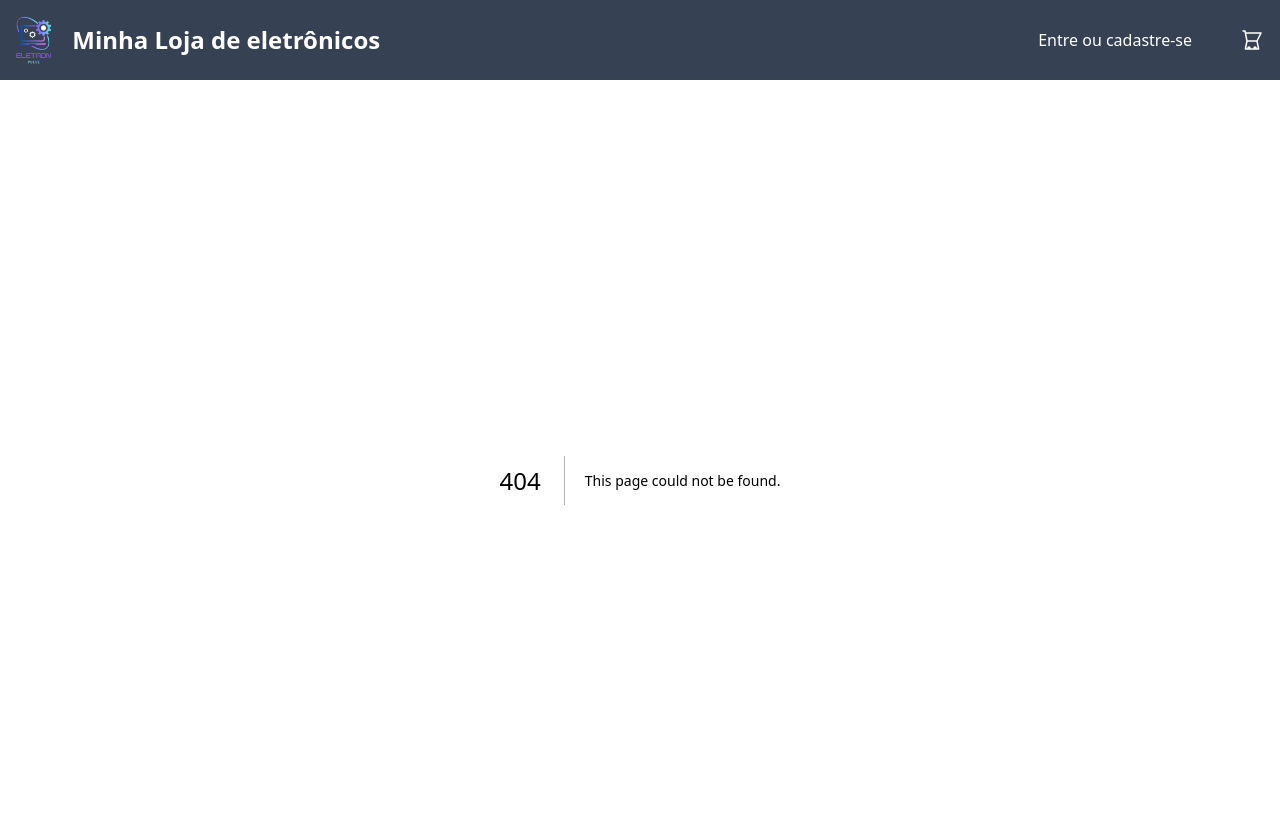
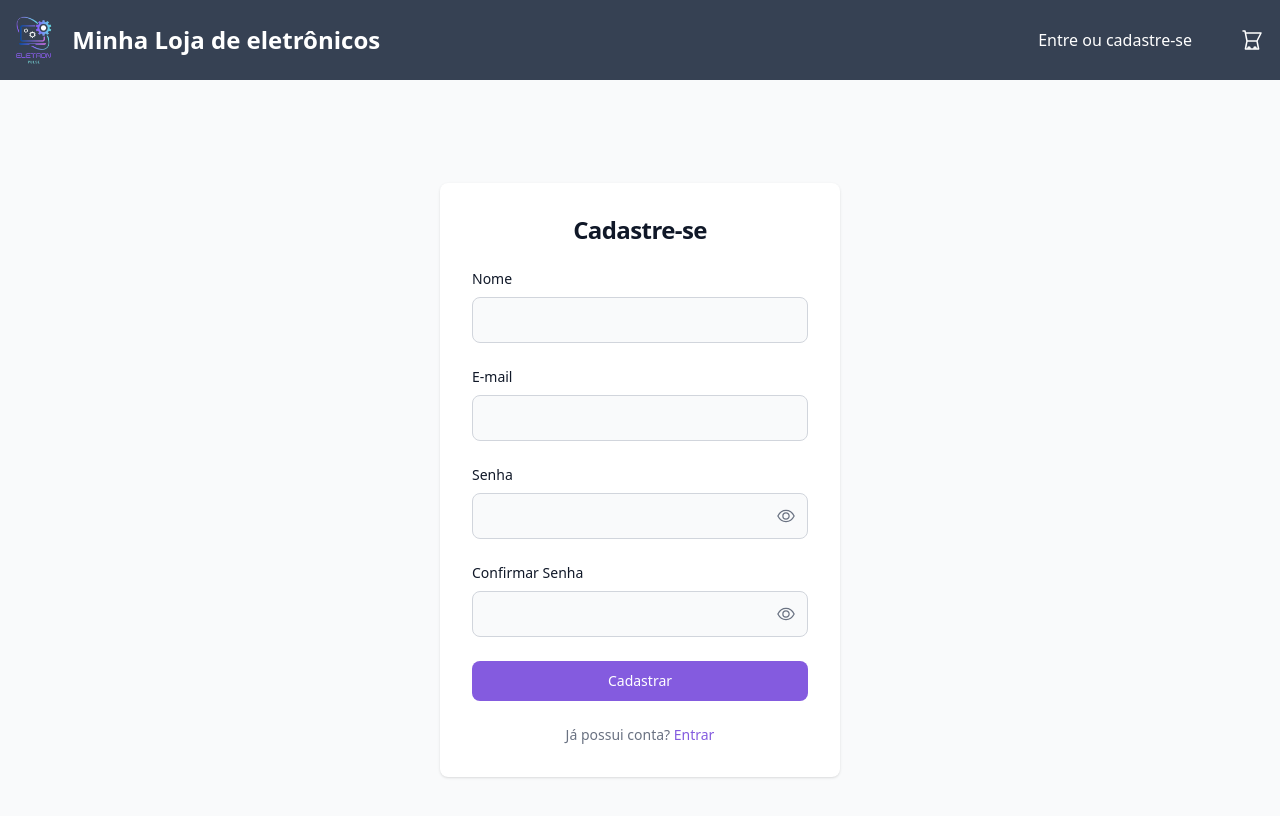
Before and after one commit to Eletron-Pulse/Front, a Next.js app: page /cadastrar-cliente in a window 1280 px wide. Before the commit this address had no page. Shown: the top 816 px of the page. Built offline with nearby package versions, Linux system fonts and the light colour scheme.

Commit message:
feat: tela de cadastro de clientes

```diff
--- /dev/null
+++ b/src/app/cadastrar-cliente/page.tsx
@@ -0,0 +1,121 @@
+"use client"
+import { useForm } from "react-hook-form"
+import { toast } from "sonner"
+import { useRouter } from "next/navigation"
+import { useState } from "react"
+
+interface Inputs {
+  nome: string
+  email: string
+  senha: string
+  confirmarSenha: string
+}
+
+export default function CadastrarCliente() {
+  const { register, handleSubmit, reset, watch } = useForm<Inputs>()
+  const router = useRouter()
+  const [showPassword, setShowPassword] = useState(false)
+  const [showConfirmPassword, setShowConfirmPassword] = useState(false)
+
+  async function onSubmit(data: Inputs) {
+    if (data.senha !== data.confirmarSenha) {
+      toast.error("As senhas não coincidem!")
+      return
+    }
+    try {
+      const response = await fetch(`${process.env.NEXT_PUBLIC_URL_API}/clientes`, {
+        method: "POST",
+        headers: { "Content-Type": "application/json" },
+        body: JSON.stringify({ nome: data.nome, email: data.email, senha: data.senha })
+      })
+      const resData = await response.json()
+      if (response.ok) {
+        toast.success(resData.mensagem || "Cadastro realizado com sucesso!")
+        reset()
+        setTimeout(() => router.push("/login"), 1500)
+      } else {
+        toast.error(resData.erro || "Erro ao cadastrar cliente")
+      }
+    } catch (error) {
+      toast.error("Erro ao cadastrar. Tente novamente.")
+    }
+  }
+
+  return (
+    <section className="bg-gray-50 dark:bg-gray-900 min-h-screen flex items-center justify-center">
+      <div className="flex flex-col items-center px-6 py-8 mx-auto w-full max-w-md">
+        <div className="w-full bg-white rounded-lg shadow dark:border dark:bg-gray-800 dark:border-gray-700">
+          <div className="p-6 space-y-4 md:space-y-6 sm:p-8">
+            <h1 className="text-3xl font-extrabold leading-tight tracking-tight text-gray-900 md:text-2xl dark:text-white text-center">
+              Cadastre-se
+            </h1>
+            <form className="space-y-4 md:space-y-6" onSubmit={handleSubmit(onSubmit)}>
+              <div>
+                <label htmlFor="nome" className="block mb-2 text-sm font-medium text-gray-900 dark:text-white">Nome</label>
+                <input type="text" id="nome"
+                  className="bg-gray-50 border border-gray-300 text-gray-900 rounded-lg focus:ring-[#845bdf] focus:border-[#845bdf] block w-full p-2.5 dark:bg-gray-700 dark:border-gray-600 dark:placeholder-gray-400 dark:text-white dark:focus:ring-[#845bdf] dark:focus:border-[#845bdf]"
+                  required {...register("nome")} />
+              </div>
+              <div>
+                <label htmlFor="email" className="block mb-2 text-sm font-medium text-gray-900 dark:text-white">E-mail</label>
+                <input type="email" id="email"
+                  className="bg-gray-50 border border-gray-300 text-gray-900 rounded-lg focus:ring-[#845bdf] focus:border-[#845bdf] block w-full p-2.5 dark:bg-gray-700 dark:border-gray-600 dark:placeholder-gray-400 dark:text-white dark:focus:ring-[#845bdf] dark:focus:border-[#845bdf]"
+                  required {...register("email")} />
+              </div>
+              <div>
+                <label htmlFor="senha" className="block mb-2 text-sm font-medium text-gray-900 dark:text-white">Senha</label>
+                <div className="relative">
+                  <input type={showPassword ? "text" : "password"} id="senha"
+                    className="bg-gray-50 border border-gray-300 text-gray-900 rounded-lg focus:ring-[#845bdf] focus:border-[#845bdf] block w-full p-2.5 pr-10 dark:bg-gray-700 dark:border-gray-600 dark:placeholder-gray-400 dark:text-white dark:focus:ring-[#845bdf] dark:focus:border-[#845bdf]"
+                    required {...register("senha")} />
+                  <button type="button" tabIndex={-1} onClick={() => setShowPassword(!showPassword)}
+                    className="absolute inset-y-0 right-0 flex items-center px-3 text-gray-500 dark:text-gray-300 focus:outline-none"
+                    aria-label={showPassword ? "Ocultar senha" : "Exibir senha"}>
+                    {showPassword ? (
+                      <svg xmlns="http://www.w3.org/2000/svg" fill="none" viewBox="0 0 24 24" strokeWidth="1.5" stroke="currentColor" className="w-5 h-5">
+                        <path strokeLinecap="round" strokeLinejoin="round" d="M3.98 8.223A10.477 10.477 0 0 0 2.25 12c2.036 3.952 6.108 6.75 9.75 6.75 1.563 0 3.06-.362 4.396-1.02M6.53 6.53A6.75 6.75 0 0 1 12 5.25c3.642 0 7.714 2.798 9.75 6.75a10.478 10.478 0 0 1-2.042 2.727M6.53 6.53l10.94 10.94M6.53 6.53A10.478 10.478 0 0 0 2.25 12c.457.887 1.05 1.72 1.73 2.477m2.55-2.55l10.94 10.94" />
+                      </svg>
+                    ) : (
+                      <svg xmlns="http://www.w3.org/2000/svg" fill="none" viewBox="0 0 24 24" strokeWidth="1.5" stroke="currentColor" className="w-5 h-5">
+                        <path strokeLinecap="round" strokeLinejoin="round" d="M2.25 12c2.036-3.952 6.108-6.75 9.75-6.75s7.714 2.798 9.75 6.75c-2.036 3.952-6.108 6.75-9.75 6.75S4.286 15.952 2.25 12z" />
+                        <path strokeLinecap="round" strokeLinejoin="round" d="M15.75 12a3.75 3.75 0 1 1-7.5 0 3.75 3.75 0 0 1 7.5 0z" />
+                      </svg>
+                    )}
+                  </button>
+                </div>
+              </div>
+              <div>
+                <label htmlFor="confirmarSenha" className="block mb-2 text-sm font-medium text-gray-900 dark:text-white">Confirmar Senha</label>
+                <div className="relative">
+                  <input type={showConfirmPassword ? "text" : "password"} id="confirmarSenha"
+                    className="bg-gray-50 border border-gray-300 text-gray-900 rounded-lg focus:ring-[#845bdf] focus:border-[#845bdf] block w-full p-2.5 pr-10 dark:bg-gray-700 dark:border-gray-600 dark:placeholder-gray-400 dark:text-white dark:focus:ring-[#845bdf] dark:focus:border-[#845bdf]"
+                    required {...register("confirmarSenha")} />
+                  <button type="button" tabIndex={-1} onClick={() => setShowConfirmPassword(!showConfirmPassword)}
+                    className="absolute inset-y-0 right-0 flex items-center px-3 text-gray-500 dark:text-gray-300 focus:outline-none"
+                    aria-label={showConfirmPassword ? "Ocultar senha" : "Exibir senha"}>
+                    {showConfirmPassword ? (
+                      <svg xmlns="http://www.w3.org/2000/svg" fill="none" viewBox="0 0 24 24" strokeWidth="1.5" stroke="currentColor" className="w-5 h-5">
+                        <path strokeLinecap="round" strokeLinejoin="round" d="M3.98 8.223A10.477 10.477 0 0 0 2.25 12c2.036 3.952 6.108 6.75 9.75 6.75 1.563 0 3.06-.362 4.396-1.02M6.53 6.53A6.75 6.75 0 0 1 12 5.25c3.642 0 7.714 2.798 9.75 6.75a10.478 10.478 0 0 1-2.042 2.727M6.53 6.53l10.94 10.94M6.53 6.53A10.478 10.478 0 0 0 2.25 12c.457.887 1.05 1.72 1.73 2.477m2.55-2.55l10.94 10.94" />
+                      </svg>
+                    ) : (
+                      <svg xmlns="http://www.w3.org/2000/svg" fill="none" viewBox="0 0 24 24" strokeWidth="1.5" stroke="currentColor" className="w-5 h-5">
+                        <path strokeLinecap="round" strokeLinejoin="round" d="M2.25 12c2.036-3.952 6.108-6.75 9.75-6.75s7.714 2.798 9.75 6.75c-2.036 3.952-6.108 6.75-9.75 6.75S4.286 15.952 2.25 12z" />
+                        <path strokeLinecap="round" strokeLinejoin="round" d="M15.75 12a3.75 3.75 0 1 1-7.5 0 3.75 3.75 0 0 1 7.5 0z" />
+                      </svg>
+                    )}
+                  </button>
+                </div>
+              </div>
+              <button type="submit" className="w-full text-white bg-[#845bdf] hover:bg-[#6b46c1] focus:ring-4 focus:outline-none focus:ring-purple-300 font-medium rounded-lg text-sm px-5 py-2.5 text-center dark:bg-[#845bdf] dark:hover:bg-[#6b46c1] dark:focus:ring-purple-800">
+                Cadastrar
+              </button>
+              <p className="text-sm font-light text-gray-500 dark:text-gray-400 text-center">
+                Já possui conta? <a href="/login" className="font-medium text-[#845bdf] hover:underline dark:text-[#845bdf]">Entrar</a>
+              </p>
+            </form>
+          </div>
+        </div>
+      </div>
+    </section>
+  )
+}
```
